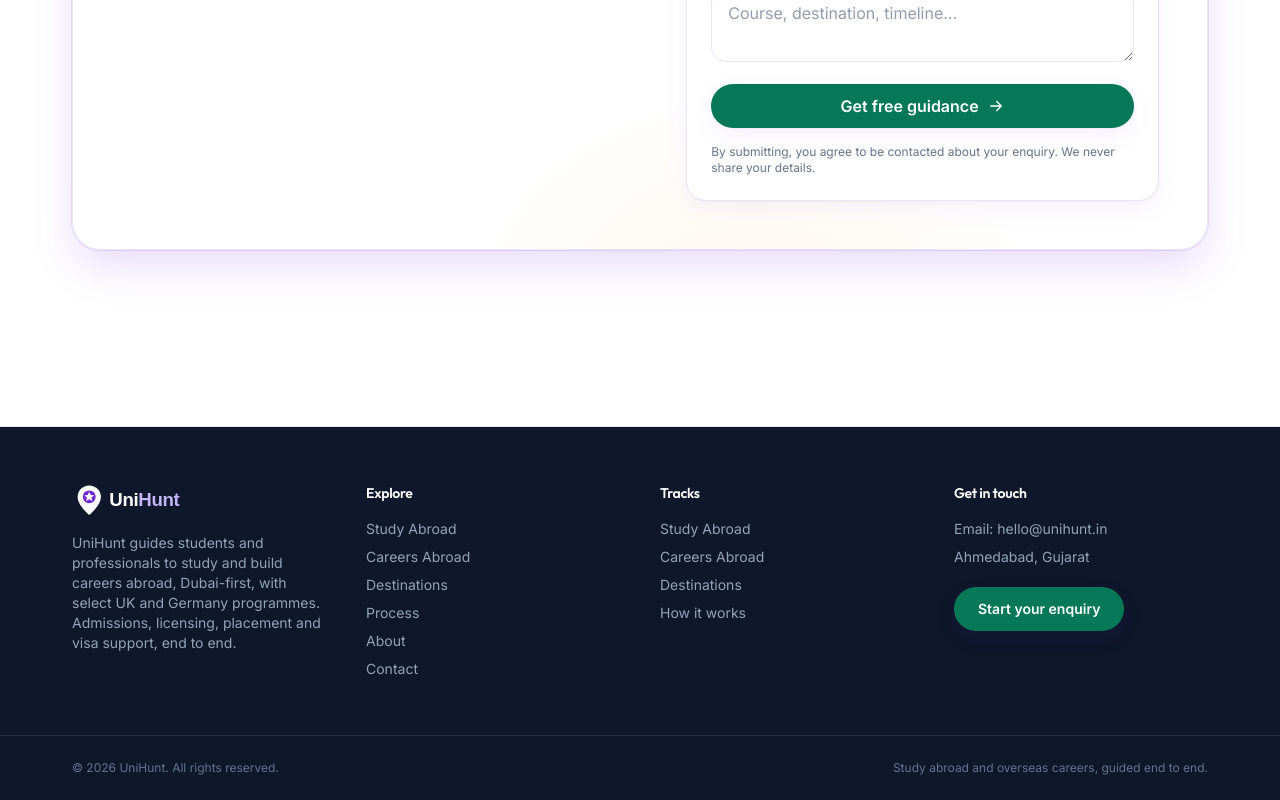
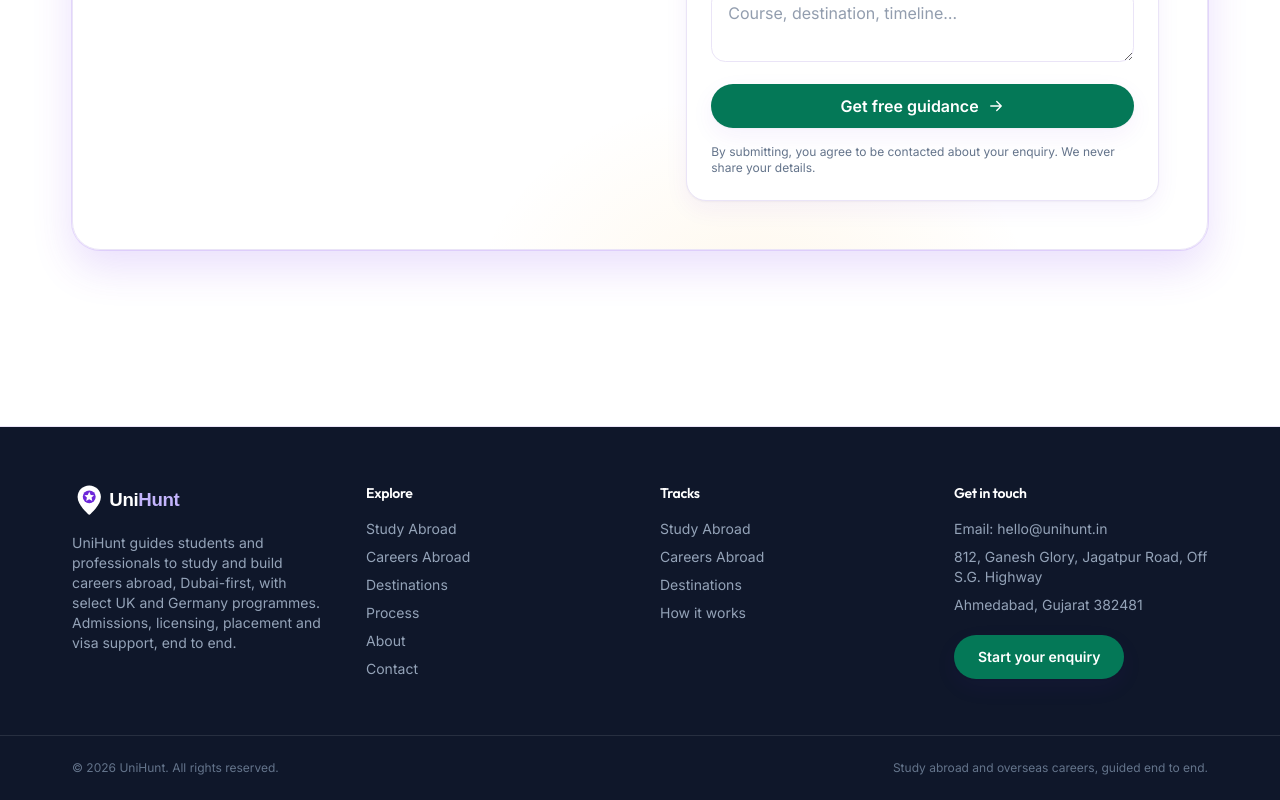
Before and after one commit to Kaypee-43/unihunt-website, a Next.js app: page / in a window 1280 px wide. Shown: the part 4892-5692 px from the top of the page. Built offline with nearby package versions, Linux system fonts and the light colour scheme; no server answers.

Commit message:
Update Footer.tsx

```diff
--- a/src/components/Footer.tsx
+++ b/src/components/Footer.tsx
@@ -43,7 +43,8 @@ export default function Footer() {
           <h3 className="text-sm font-semibold text-white">Get in touch</h3>
           <ul className="mt-4 space-y-2 text-sm text-slate-400">
             <li>Email: <a className="hover:text-white" href={`mailto:${site.email}`}>{site.email}</a></li>
-            <li>{site.address.city}, {site.address.region}</li>
+            <li>{site.address.line1}, {site.address.area}</li>
+            <li>{site.address.city}, {site.address.region} {site.address.postalCode}</li>
           </ul>
           <Link href="/contact" className="btn-primary mt-5 text-sm">Start your enquiry</Link>
         </div>
```
